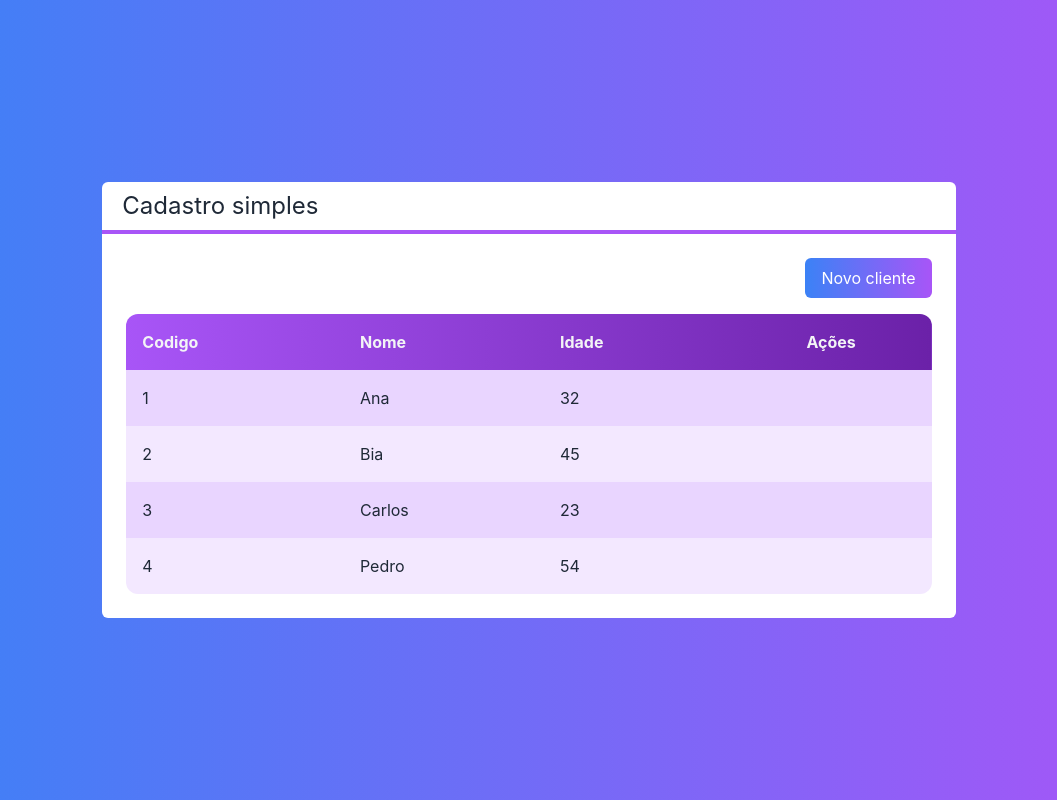
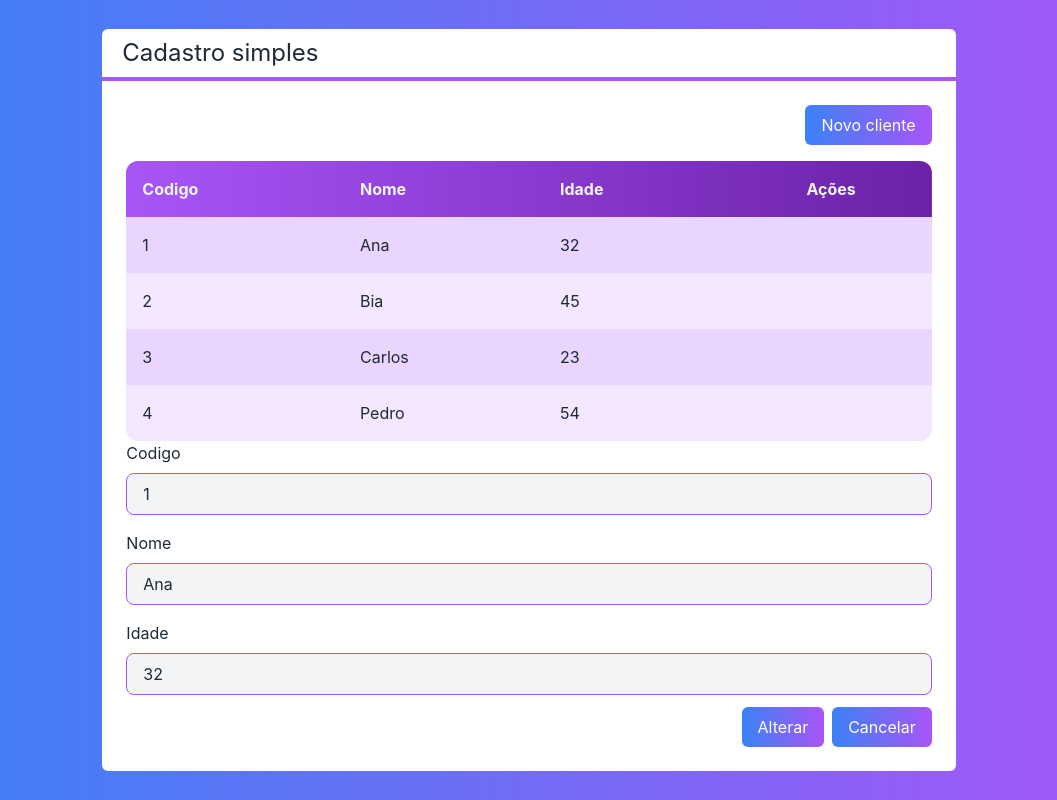
Before and after one commit to willbueno/next-js-crud, a Next.js app: page / in a window 1280 px wide. Shown: the whole page, without its empty margins (111-1168 px from the left). Built offline with nearby package versions, Linux system fonts and the light colour scheme.

Commit message:
form component

```diff
--- a/src/components/Button.tsx
+++ b/src/components/Button.tsx
@@ -1,10 +1,10 @@
 interface ButtonProps {
-    color?: 'green' | 'blue' | 'gray'
+    color?: "green" | "blue" | "gray"
     children: any
 }
 
 export default function Button(props) {
-    const color = props.color ?? 'gray'
+    const color = props.color ?? "gray"
     return (
         <button className={`
             bg-gradient-to-r from-${color}-400 to-${color}-700
--- /dev/null
+++ b/src/components/Form.tsx
@@ -0,0 +1,48 @@
+import { useState } from "react";
+import Client from "../core/Client";
+import Button from "./Button";
+import Input from "./Input";
+
+interface FormProps {
+    client: Client
+}
+
+export default function Form(props: FormProps) {
+    const id = props.client?.id
+    const [name, setName] = useState(props.client?.name ?? '')
+    const [age, setAge] = useState(props.client?.age ?? 0)
+
+    return (
+        <div>
+            {id ? (
+                <Input
+                    readOnly
+                    text="Codigo"
+                    value={id}
+                    className="mb-4"
+                />
+            ) : false}
+            <Input
+                text="Nome"
+                value={name}
+                onChange={setName}
+                className="mb-4"
+            />
+            <Input
+                text="Idade"
+                type="number"
+                value={age}
+                onChange={setAge}
+            />
+
+            <div className="flex justify-end mt-3">
+                <Button color="blue" className="mr-2">
+                    {id ? "Alterar" : "Salvar"}
+                </Button>
+                <Button>
+                    Cancelar
+                </Button>
+            </div>
+        </div>
+    )
+}
--- /dev/null
+++ b/src/components/Input.tsx
@@ -0,0 +1,30 @@
+interface InputProps {
+    type?: 'text' | 'number'
+    text: string
+    value: any
+    readOnly?: boolean
+    className?: string
+    onChange?: (value: any) => void
+}
+
+export default function Input(props: InputProps) {
+    return (
+        <div className={`flex flex-col ${props.className}`}>
+            <label className="mb-2">
+                {props.text}
+            </label>
+
+            <input
+                type={props.type ?? 'text'}
+                value={props.value}
+                readOnly={props.readOnly}
+                onChange={e => props.onChange?.(e.target.value)}
+                className={`
+                    border border-purple-500 rounded-lg
+                    focus:outline-none bg-gray-100 px-4 py-2
+                    ${props.readOnly ? '' : 'focus:bg-white'}
+                `}
+            />
+        </div>
+    )
+}
--- a/src/components/Table.tsx
+++ b/src/components/Table.tsx
@@ -1,5 +1,5 @@
 import Client from "../core/Client";
-import { EditIcon, TrashIcon } from "./icons";
+import { EditIcon, TrashIcon } from "./Icons";
 
 interface TableProps {
     clients: Client[]
--- a/src/pages/index.tsx
+++ b/src/pages/index.tsx
@@ -1,4 +1,5 @@
 import Button from "../components/Button";
+import Form from "../components/Form";
 import Layout from "../components/Layout";
 import Table from "../components/Table";
 import Client from "../core/Client";
@@ -25,11 +26,18 @@
       bg-gradient-to-r from-blue-500 to-purple-500
       text-white
     `}>
-      <Layout title='Cadastro simples'>
-        <div className='flex justify-end'>
-          <Button color='green' className='mb-4'>Novo cliente</Button>
+      <Layout title="Cadastro simples">
+
+        <div className="flex justify-end">
+          <Button color="green" className="mb-4">Novo cliente</Button>
         </div>
-        <Table clients={clients} selectedClient={selectedClient} deletedClient={deletedClient} />
+
+        <Table clients={clients}
+          selectedClient={selectedClient}
+          deletedClient={deletedClient}
+        />
+
+        <Form client={clients[0]}/>
       </Layout>
     </div>
   )
```
